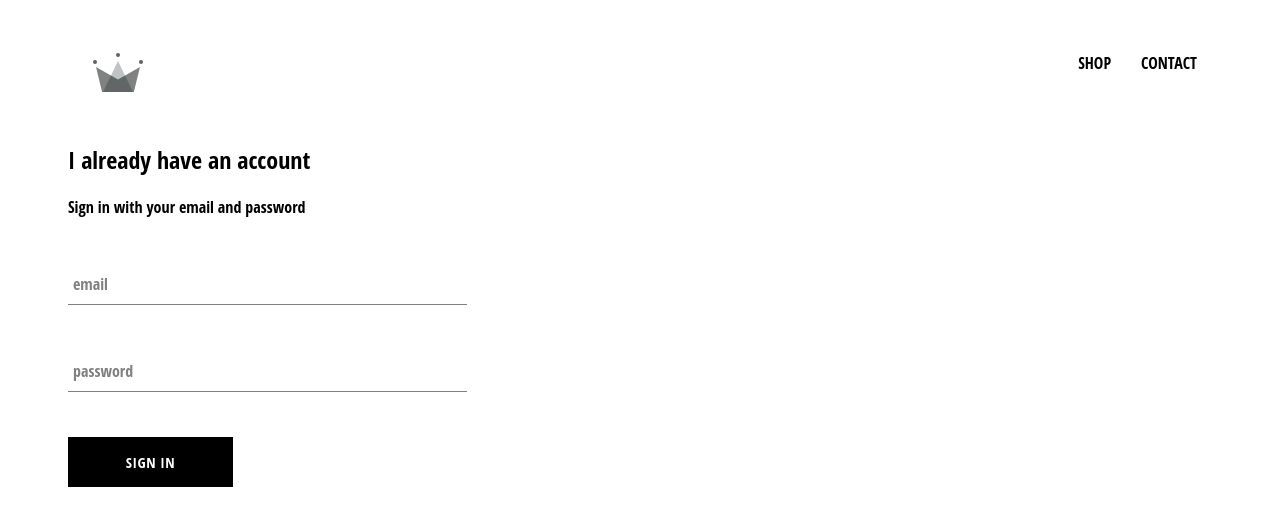
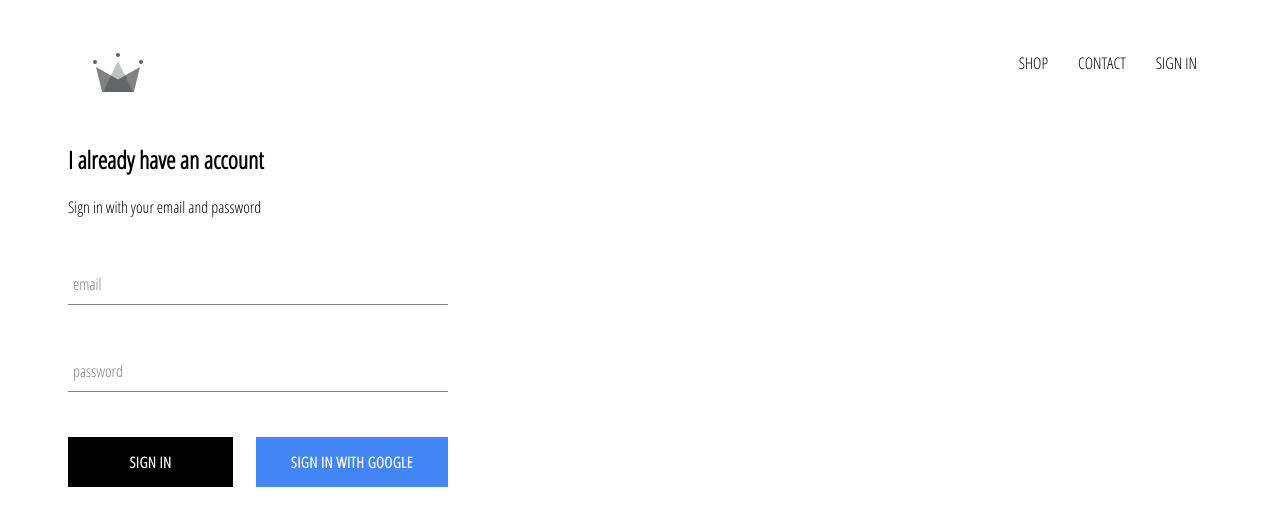
Before and after one commit to AOUKZIZ/crwn-clothing-app, a React (Create React App) app: page /signin in a window 1280 px wide. Shown: the top 526 px of the page. Built offline with nearby package versions, Linux system fonts and the light colour scheme; no server answers.

Commit message:
integrated firebase into application, created sign in paged with sign in component and sign in with Google

```diff
--- a/package.json
+++ b/package.json
@@ -6,6 +6,7 @@
     "@testing-library/jest-dom": "^5.11.4",
     "@testing-library/react": "^11.1.0",
     "@testing-library/user-event": "^12.1.10",
+    "firebase": "^8.2.4",
     "node-sass": "4.14.1",
     "react": "^17.0.1",
     "react-dom": "^17.0.1",
--- a/public/index.html
+++ b/public/index.html
@@ -16,7 +16,10 @@
     -->
     <link rel="manifest" href="%PUBLIC_URL%/manifest.json" />
     <link rel="preconnect" href="https://fonts.gstatic.com">
-<link href="https://fonts.googleapis.com/css2?family=Open+Sans&display=swap" rel="stylesheet" />
+    <link
+      href="https://fonts.googleapis.com/css?family=Open+Sans+Condensed:300"
+      rel="stylesheet"
+    />
     <!--
       Notice the use of %PUBLIC_URL% in the tags above.
       It will be replaced with the URL of the `public` folder during the build.
--- a/src/App.css
+++ b/src/App.css
@@ -8,3 +8,7 @@
     text-decoration: none;
     color: black;
   }
+
+  * {
+    box-sizing: border-box;
+  }
--- a/src/App.js
+++ b/src/App.js
@@ -1,16 +1,37 @@
-import React from 'react';
+import React, {Component} from 'react';
 import {Route, Switch} from 'react-router-dom';
 import HomePage from './pages/homepage/homepage.component';
 import ShopPage from './pages/shop/shop.component';
 import SignInAndSignUpPage from './pages/sign-in-and-sign-up/sign-in-and-sign-up.component';
 import Header from './components/header/header.component';
+import {auth} from './firebase/firebase.utils';
 import './App.css';
 
 
-function App() {
+class App extends Component {
+  constructor(props) {
+    super(props);
+    this.state = {
+      currentUser: null
+    }
+  }
+  unsubscribeFromAuth = null;
+
+  componentDidMount() {
+    this.unsubscribeFromAuth = auth.onAuthStateChanged(user => {
+      this.setState({currentUser: user});
+      console.log(user);
+    });
+
+  }
+
+  componentWillUnmount() {
+    this.unsubscribeFromAuth();
+  }
+  render() {
     return (
       <div>
-      <Header />
+        <Header currentUser = {this.state.currentUser} />
         <Switch>
           <Route exact path='/' component={HomePage} />
           <Route exact path='/shop' component={ShopPage} />
@@ -18,6 +39,9 @@
         </Switch>
       </div>
     );
+
+  }
+
 }
 
 export default App;
--- a/src/components/custom-button/custom-button.component.jsx
+++ b/src/components/custom-button/custom-button.component.jsx
@@ -1,9 +1,9 @@
 import React from 'react';
 import './custom-button.styles.scss';
 
-const CustomButton = ({children, ...otherProps}) => {
+const CustomButton = ({children, isGoogleSignIn, ...otherProps}) => {
     return (
-        <button className="custom-button" {...otherProps}>
+        <button className={`${isGoogleSignIn ? "google-sign-in": ""} custom-button`} {...otherProps}>
             {children}
         </button>
     )
--- a/src/components/custom-button/custom-button.styles.scss
+++ b/src/components/custom-button/custom-button.styles.scss
@@ -19,4 +19,14 @@
     color: black;
     border: 1px solid black;
   }
+
+  &.google-sign-in {
+    background-color: #4285f4;
+    color: white;
+
+    &:hover {
+      background-color: #357ae8;
+      border: none;
     }
+  }
+}
--- a/src/components/header/header.component.jsx
+++ b/src/components/header/header.component.jsx
@@ -1,9 +1,10 @@
 import React from 'react';
 import {Link} from 'react-router-dom';
+import {auth} from '../../firebase/firebase.utils';
 import {ReactComponent as Logo}   from '../../assets/crown.svg';
 import './header.styles.scss';
 
-const Header = () => {
+const Header = ({currentUser}) => {
     return (
         <div className="header">
             <Link className="logo-container" to='/'>
@@ -16,6 +17,16 @@
                 <Link className="option" to="/shop">
                     CONTACT
                 </Link>
+                {currentUser ? (
+                        <div className="option" onClick={() => auth.signOut()}>
+                            SIGN OUT
+                        </div>
+                    ) : (
+                        <Link className="option" to="/signin">
+                            SIGN IN
+                        </Link>
+                    )
+                }
             </div>
         </div>
     )
--- a/src/components/header/header.styles.scss
+++ b/src/components/header/header.styles.scss
@@ -20,6 +20,7 @@
 
       .option {
         padding: 10px 15px;
+        cursor: pointer;
       }
     }
   }
--- a/src/components/sign-in/sign-in.component.jsx
+++ b/src/components/sign-in/sign-in.component.jsx
@@ -1,6 +1,7 @@
 import React, { Component } from 'react';
 import FormInput from '../form-input/form-input.component';
 import CustomButton from '../custom-button/custom-button.component';
+import {signInWithGoogle} from '../../firebase/firebase.utils';
 import './sign-in.styles.scss';
 
 class SignIn extends Component {
@@ -43,9 +44,12 @@
                         label="password"
                         required
                     />
-                    <CustomButton type="submit" >
-                        Sign In
-                    </CustomButton>
+                    <div className='buttons'>
+                        <CustomButton type='submit'> Sign in </CustomButton>
+                        <CustomButton onClick={signInWithGoogle} isGoogleSignIn>
+                        Sign in with Google
+                        </CustomButton>
+                  </div>
                 </form>
             </div>
         )
--- a/src/components/sign-in/sign-in.styles.scss
+++ b/src/components/sign-in/sign-in.styles.scss
@@ -1,9 +1,14 @@
-.sign-in {
-    width: 30vw;
+  .sign-in {
+    width: 380px;
     display: flex;
     flex-direction: column;
 
     .title {
-        margin: 10px 0;
+      margin: 10px 0;
     }
-}
+
+    .buttons {
+      display: flex;
+      justify-content: space-between;
+    }
+  }
--- /dev/null
+++ b/src/firebase/firebase.utils.js
@@ -0,0 +1,25 @@
+import firebase from 'firebase/app';
+import 'firebase/firestore';
+import 'firebase/auth';
+
+const config = {
+    apiKey: "AIzaSyDqg6Pd4y2mzxXCosNGwY5JffNOCRC6cDA",
+    authDomain: "crwn-db-8f116.firebaseapp.com",
+    projectId: "crwn-db-8f116",
+    storageBucket: "crwn-db-8f116.appspot.com",
+    messagingSenderId: "875058533896",
+    appId: "1:875058533896:web:20dae8f2d749286ed163bd",
+    measurementId: "G-BT8719186W"
+  };
+
+  firebase.initializeApp(config);
+
+  export const auth = firebase.auth();
+  export const firestore = firebase.firestore();
+
+  const provider = new firebase.auth.GoogleAuthProvider();
+  provider.setCustomParameters({prompt: 'select_account'});
+
+  export const signInWithGoogle = () => auth.signInWithPopup(provider);
+
+  export default firebase;
```
Also changed, not shown: 2 other files (tests, documents, lock files or other folders). Lines whose indentation alone changed are shown as unchanged.
